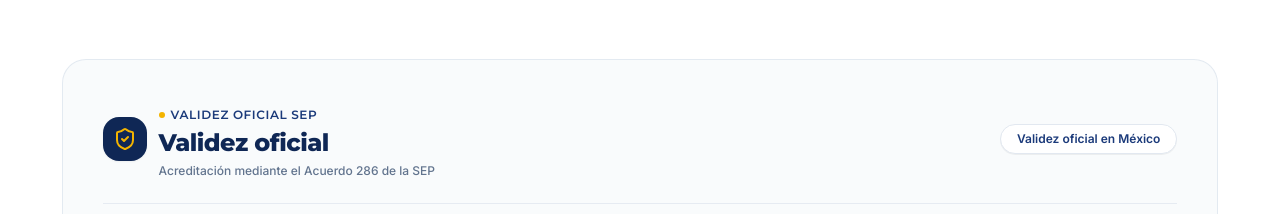
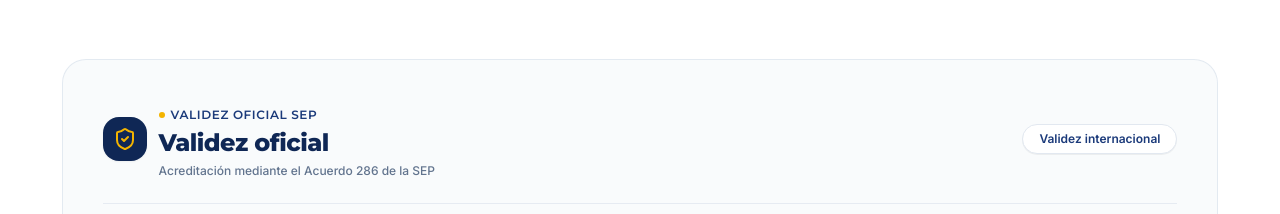
Before and after one commit to dmytro-webild/b02179c9-55a4-4431-96fc-35acbd36f5d2, a React (Vite) app: page /oferta/bachillerato-4-meses in a window 1280 px wide. Shown: the part 3240-3454 px from the top of the page. Built offline with nearby package versions, Linux system fonts and the light colour scheme.

Commit message:
Webild agent: <TARGET_ELEMENT> The user selected one element (not the whol

```diff
--- a/src/pages/OfertaBachilleratoPage.tsx
+++ b/src/pages/OfertaBachilleratoPage.tsx
@@ -460,7 +460,7 @@ export default function OfertaBachilleratoPage() {
                 </div>
               </div>
               <span className="self-start md:self-auto text-xs font-bold text-[#1B3A7A] bg-white border border-slate-200 rounded-full px-4 py-1.5 shadow-2xs">
-                Validez oficial en México
+                Validez internacional
               </span>
             </div>
 
```
